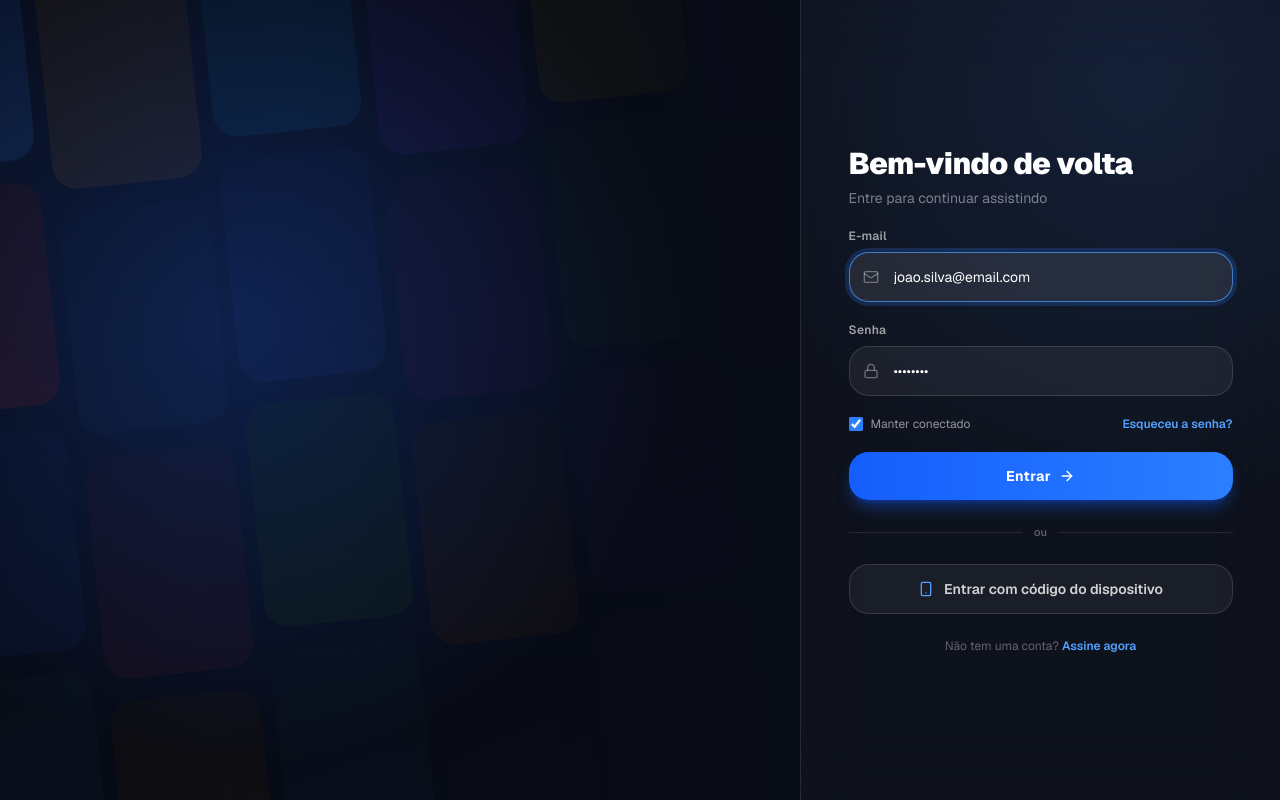
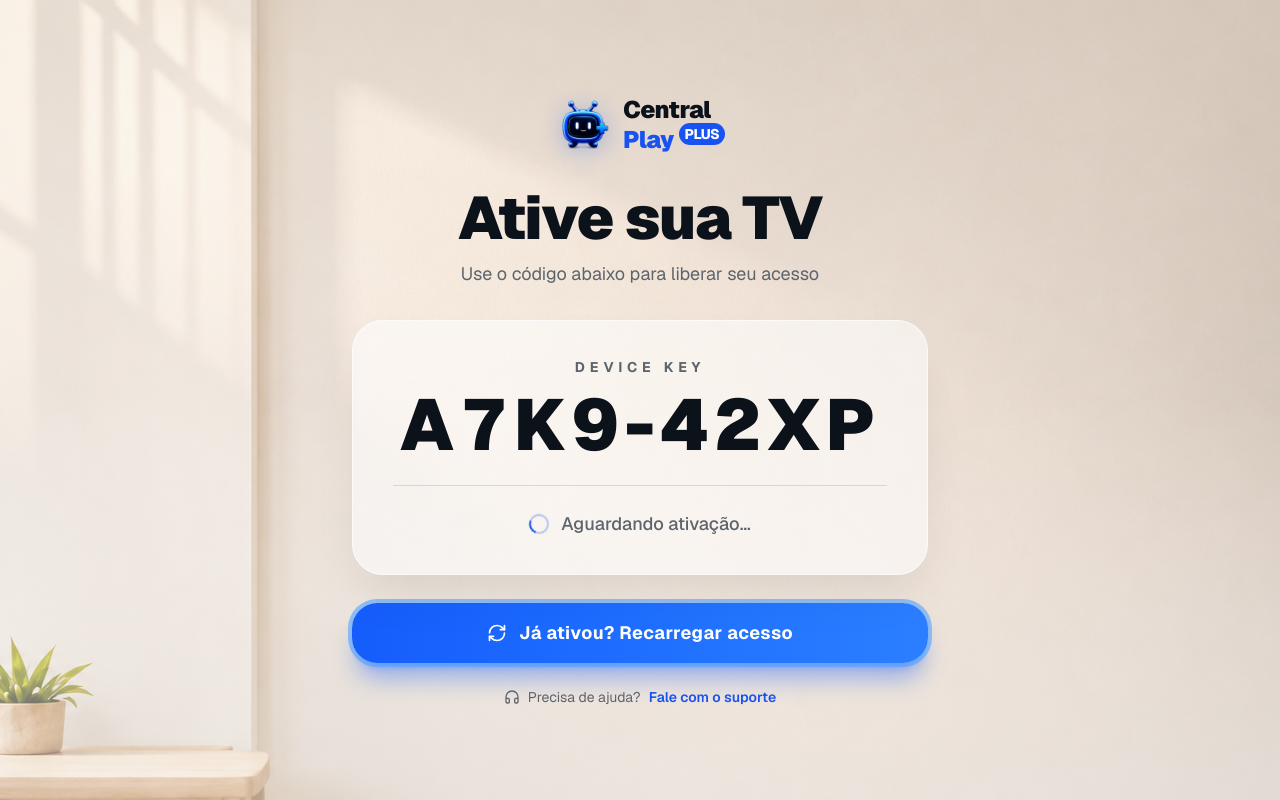
Before and after one commit to arthurpanza123-beep/centralplayplus-tv, a Next.js app: page / in a window 1280 px wide. Built offline with nearby package versions, Linux system fonts and the light colour scheme.

Commit message:
feat: revamp login screen layout and remove catalog wall

```diff
--- a/components/tv/login-screen.tsx
+++ b/components/tv/login-screen.tsx
@@ -2,167 +2,96 @@
 
 import { useState } from 'react'
 import Image from 'next/image'
-import { Mail, Lock, ArrowRight, Smartphone, Loader2 } from 'lucide-react'
-import { MOVIES, SERIES } from '@/lib/data'
-import { cn } from '@/lib/utils'
+import { Loader2, RefreshCw, Headphones } from 'lucide-react'
 
-const WALL = [...MOVIES, ...SERIES].slice(0, 24)
+const DEVICE_KEY = 'A7K9-42XP'
 
 export function LoginScreen({ onLogin }: { onLogin: () => void }) {
-  const [email, setEmail] = useState('joao.silva@email.com')
-  const [password, setPassword] = useState('senha123')
   const [loading, setLoading] = useState(false)
 
-  function submit(e: React.FormEvent) {
-    e.preventDefault()
+  function reload() {
     setLoading(true)
     setTimeout(onLogin, 1100)
   }
 
   return (
-    <div className="fixed inset-0 z-40 flex overflow-hidden bg-[#070b16] animate-cp-fade-in">
-      {/* ── Catalog wall (left, cinematic) ── */}
-      <div className="relative hidden md:flex flex-1 overflow-hidden">
-        <div
-          className="absolute inset-0 grid grid-cols-6 gap-3 p-3 -rotate-6 scale-125 origin-center opacity-90"
+    <div className="fixed inset-0 z-40 flex items-center justify-center overflow-hidden animate-cp-fade-in">
+      {/* Warm wallpaper background (same cozy room as the app) */}
+      <Image
+        src="/bg-wall.png"
+        alt=""
+        fill
+        priority
         aria-hidden="true"
-        >
-          {WALL.map((item, i) => (
-            <div
-              key={item.id}
-              className="rounded-xl shadow-2xl"
-              style={{
-                aspectRatio: '2 / 3',
-                background: item.gradient ?? `linear-gradient(160deg, ${item.colorFrom}, ${item.colorTo})`,
-                transform: `translateY(${i % 2 === 0 ? '-14px' : '14px'})`,
-              }}
+        className="object-cover select-none pointer-events-none"
       />
-          ))}
-        </div>
-        {/* Dark cinematic veils */}
-        <div className="absolute inset-0 bg-[#070b16]/55" />
-        <div className="absolute inset-0 bg-gradient-to-r from-[#070b16]/20 via-[#070b16]/40 to-[#070b16]" />
-        <div className="absolute inset-0 bg-[radial-gradient(circle_at_30%_40%,rgba(37,99,235,0.25),transparent_60%)]" />
+      {/* Soft light wash to keep content readable */}
+      <div className="absolute inset-0 bg-gradient-to-b from-background/40 via-background/20 to-background/55" />
 
-        {/* Brand overlay */}
-        <div className="relative z-10 flex flex-col justify-center px-14 max-w-xl animate-cp-fade-up">
-          <div className="relative w-24 h-24 mb-6 drop-shadow-[0_0_30px_rgba(59,130,246,0.5)]">
+      {/* ── Activation panel ── */}
+      <div className="relative z-10 flex flex-col items-center text-center px-6 w-full max-w-2xl animate-cp-fade-up">
+        {/* Brand */}
+        <div className="flex items-center gap-3 mb-8">
+          <div className="relative w-14 h-14 drop-shadow-[0_4px_12px_rgba(37,99,235,0.35)]">
             <Image src="/mascot-icon.png" alt="Central Play Plus" fill className="object-contain" priority />
           </div>
-          <h1 className="text-6xl font-black tracking-tight leading-[0.95]">
-            <span className="text-white">Seu universo</span><br />
-            <span className="text-blue-400">de entretenimento.</span>
-          </h1>
-          <p className="mt-5 text-base text-white/55 leading-relaxed max-w-md">
-            Mais de 30 mil títulos, canais ao vivo, séries e conteúdo infantil.
-            Tudo em um só lugar, em qualidade máxima.
-          </p>
-          <div className="mt-7 flex items-center gap-6 text-white/40 text-sm font-semibold tracking-wide">
-            <span>Filmes</span><span className="w-1 h-1 rounded-full bg-white/30" />
-            <span>Séries</span><span className="w-1 h-1 rounded-full bg-white/30" />
-            <span>Canais</span><span className="w-1 h-1 rounded-full bg-white/30" />
-            <span>Kids</span>
-          </div>
+          <div className="flex flex-col items-start leading-none">
+            <span className="text-2xl font-black tracking-tight text-foreground">Central</span>
+            <span className="text-2xl font-black tracking-tight -mt-0.5">
+              <span className="text-primary">Play</span>{' '}
+              <span className="text-sm align-top font-extrabold text-primary-foreground bg-primary px-1.5 py-0.5 rounded-md">PLUS</span>
+            </span>
           </div>
         </div>
 
-      {/* ── Login card (right) ── */}
-      <div className="relative flex items-center justify-center w-full md:w-[480px] shrink-0 bg-white/[0.03] backdrop-blur-2xl border-l border-white/10 px-10">
-        <div className="absolute inset-0 bg-[radial-gradient(circle_at_70%_10%,rgba(59,130,246,0.12),transparent_55%)]" />
+        {/* Title */}
+        <h1 className="text-5xl md:text-6xl font-black tracking-tight text-foreground text-balance">
+          Ative sua TV
+        </h1>
+        <p className="mt-3 text-base md:text-lg text-muted-foreground">
+          Use o código abaixo para liberar seu acesso
+        </p>
 
-        <form onSubmit={submit} className="relative w-full max-w-sm flex flex-col gap-5 animate-cp-fade-up">
-          {/* Mobile brand */}
-          <div className="md:hidden flex items-center gap-3 mb-2">
-            <div className="relative w-12 h-12">
-              <Image src="/mascot-icon.png" alt="" fill className="object-contain" />
+        {/* Device key card */}
+        <div className="mt-8 w-full max-w-xl rounded-3xl bg-white/55 backdrop-blur-xl border border-white/60 shadow-2xl shadow-black/10 px-10 py-9">
+          <p className="text-sm font-bold tracking-[0.35em] text-muted-foreground">DEVICE KEY</p>
+          <p className="mt-3 text-6xl md:text-7xl font-black tracking-[0.08em] text-foreground tabular-nums">
+            {DEVICE_KEY}
+          </p>
+          <div className="my-6 h-px w-full bg-border" />
+          <div className="flex items-center justify-center gap-3">
+            {loading ? (
+              <Loader2 className="w-5 h-5 text-primary animate-spin" />
+            ) : (
+              <span className="relative flex h-5 w-5 items-center justify-center">
+                <span className="absolute inline-flex h-5 w-5 rounded-full border-2 border-primary/30 border-t-primary animate-cp-ring-spin" />
+              </span>
+            )}
+            <span className="text-lg text-muted-foreground font-medium">
+              {loading ? 'Liberando acesso…' : 'Aguardando ativação…'}
+            </span>
           </div>
-            <span className="text-2xl font-black text-white">CENTRAL <span className="text-blue-400">PLAY</span></span>
         </div>
 
-          <div>
-            <h2 className="text-3xl font-black text-white tracking-tight">Bem-vindo de volta</h2>
-            <p className="text-sm text-white/45 mt-1.5">Entre para continuar assistindo</p>
-          </div>
-
-          {/* Email */}
-          <label className="flex flex-col gap-2">
-            <span className="text-xs font-semibold text-white/60 tracking-wide">E-mail</span>
-            <div className="relative">
-              <Mail className="absolute left-3.5 top-1/2 -translate-y-1/2 w-4 h-4 text-white/35" />
-              <input
-                type="email"
-                value={email}
-                onChange={(e) => setEmail(e.target.value)}
-                className="w-full pl-11 pr-4 py-3.5 rounded-xl bg-white/[0.06] border border-white/12 text-white placeholder:text-white/30 text-sm outline-none transition-all focus:border-blue-400/70 focus:bg-white/[0.09] focus:ring-4 focus:ring-blue-500/20"
-                placeholder="seu@email.com"
-              />
-            </div>
-          </label>
-
-          {/* Password */}
-          <label className="flex flex-col gap-2">
-            <span className="text-xs font-semibold text-white/60 tracking-wide">Senha</span>
-            <div className="relative">
-              <Lock className="absolute left-3.5 top-1/2 -translate-y-1/2 w-4 h-4 text-white/35" />
-              <input
-                type="password"
-                value={password}
-                onChange={(e) => setPassword(e.target.value)}
-                className="w-full pl-11 pr-4 py-3.5 rounded-xl bg-white/[0.06] border border-white/12 text-white placeholder:text-white/30 text-sm outline-none transition-all focus:border-blue-400/70 focus:bg-white/[0.09] focus:ring-4 focus:ring-blue-500/20"
-                placeholder="••••••••"
-              />
-            </div>
-          </label>
-
-          <div className="flex items-center justify-between text-xs">
-            <label className="flex items-center gap-2 text-white/55 cursor-pointer">
-              <input type="checkbox" defaultChecked className="accent-blue-500 w-3.5 h-3.5" />
-              Manter conectado
-            </label>
-            <button type="button" className="text-blue-400 font-semibold hover:text-blue-300 transition-colors">
-              Esqueceu a senha?
-            </button>
-          </div>
-
-          {/* Submit */}
+        {/* Reload button */}
         <button
-            type="submit"
+          onClick={reload}
           disabled={loading}
-            className={cn(
-              'group relative w-full flex items-center justify-center gap-2 py-3.5 rounded-xl bg-gradient-to-r from-blue-600 to-blue-500 text-white text-sm font-bold tracking-wide shadow-lg shadow-blue-600/40 transition-all hover:shadow-blue-500/60 hover:scale-[1.01] focus-visible:outline-none focus-visible:ring-4 focus-visible:ring-blue-400/50 disabled:opacity-80',
-            )}
+          autoFocus
+          className="group mt-7 w-full max-w-xl flex items-center justify-center gap-3 py-4 rounded-2xl bg-gradient-to-r from-blue-600 to-blue-500 text-white text-lg font-bold tracking-wide shadow-xl shadow-blue-600/40 transition-all hover:shadow-blue-500/60 hover:scale-[1.01] outline-none focus-visible:ring-4 focus-visible:ring-blue-400/60 disabled:opacity-80"
         >
-            {loading ? (
-              <><Loader2 className="w-4 h-4 animate-spin" /> Entrando…</>
-            ) : (
-              <>Entrar <ArrowRight className="w-4 h-4 group-hover:translate-x-0.5 transition-transform" /></>
-            )}
+          <RefreshCw className={`w-5 h-5 ${loading ? 'animate-spin' : 'group-hover:rotate-180 transition-transform duration-500'}`} />
+          {loading ? 'Recarregando…' : 'Já ativou? Recarregar acesso'}
         </button>
 
-          {/* Divider */}
-          <div className="flex items-center gap-3 my-1">
-            <span className="flex-1 h-px bg-white/10" />
-            <span className="text-[11px] text-white/35 font-medium">ou</span>
-            <span className="flex-1 h-px bg-white/10" />
-          </div>
-
-          {/* Device login */}
-          <button
-            type="button"
-            onClick={onLogin}
-            className="w-full flex items-center justify-center gap-2.5 py-3.5 rounded-xl bg-white/[0.05] border border-white/12 text-white/80 text-sm font-semibold hover:bg-white/10 transition-colors focus-visible:outline-none focus-visible:ring-4 focus-visible:ring-white/20"
-          >
-            <Smartphone className="w-4 h-4 text-blue-400" />
-            Entrar com código do dispositivo
-          </button>
-
-          <p className="text-center text-xs text-white/35 mt-1">
-            Não tem uma conta?{' '}
-            <button type="button" className="text-blue-400 font-semibold hover:text-blue-300 transition-colors">
-              Assine agora
+        {/* Support footer */}
+        <p className="mt-6 flex items-center gap-2 text-sm text-muted-foreground">
+          <Headphones className="w-4 h-4" />
+          Precisa de ajuda?{' '}
+          <button className="text-primary font-semibold hover:text-primary/80 transition-colors outline-none focus-visible:underline">
+            Fale com o suporte
           </button>
         </p>
-        </form>
       </div>
     </div>
   )
```
Lines whose indentation alone changed are shown as unchanged.
